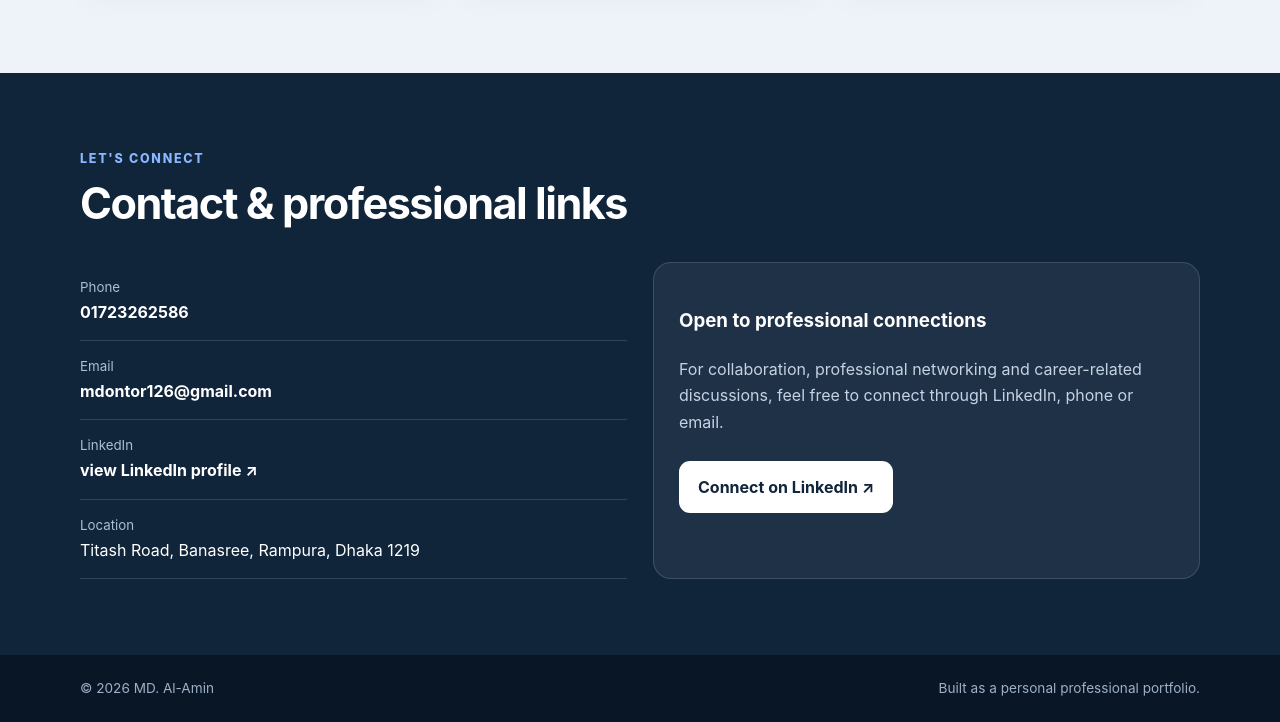
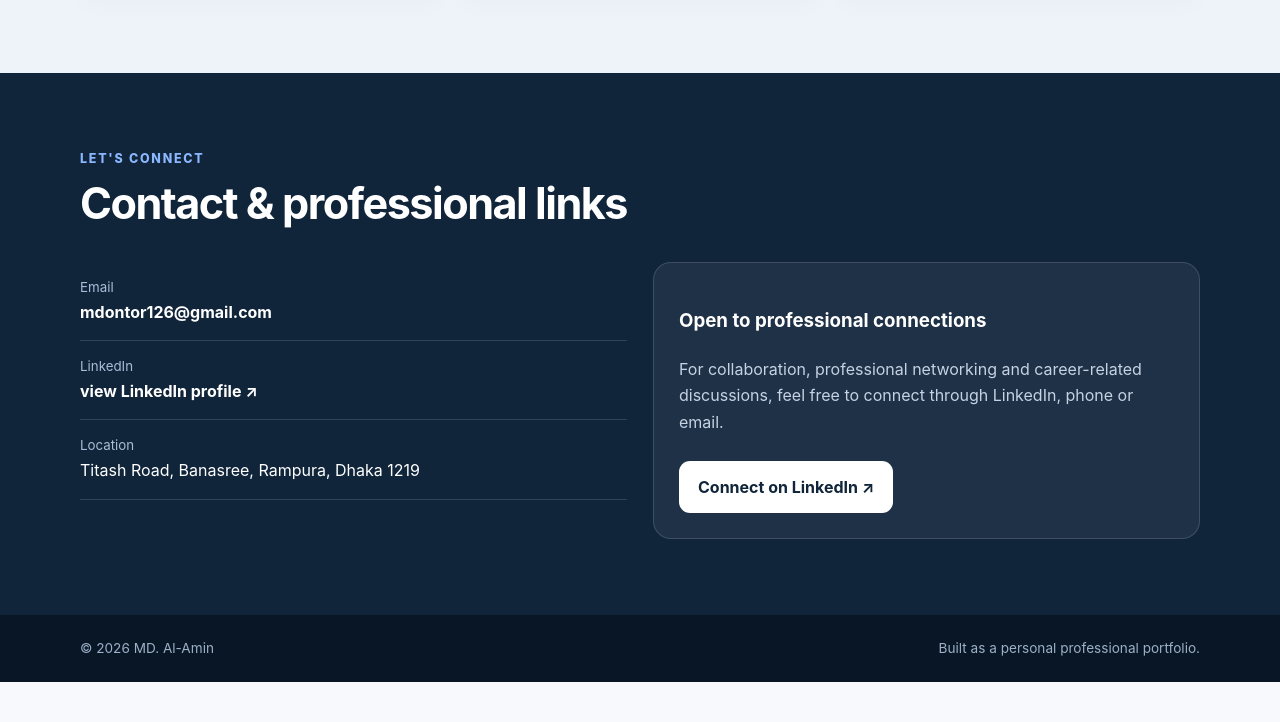
Before and after one commit to ACI-Al-Amin/al-amin-portfolio, a plain HTML site: page index.html in a window 1280 px wide. Shown: the part 5075-5797 px from the top of the page. After the commit the page ends 5757 px from the top, so only its background shows below. Drawn offline with Linux system fonts and the light colour scheme.

Commit message:
Update index.html

```diff
--- a/index.html
+++ b/index.html
@@ -121,7 +121,6 @@ section{padding:76px 0}.section-head{max-width:720px;margin-bottom:32px}.kicker{
 
 <section class="contact" id="contact"><div class="wrap"><div class="section-head"><div class="kicker" style="color:#8bb7ff" data-en="Let's connect" data-bn="যোগাযোগ">Let's connect</div><h2 class="section-title" data-en="Contact & professional links" data-bn="যোগাযোগ ও পেশাগত লিংক">Contact & professional links</h2></div>
 <div class="contact-grid"><div>
-<div class="contact-item"><small>Phone</small><a href="tel:01723262586">01723262586</a></div>
 <div class="contact-item"><small>Email</small><a href="mailto:mdontor126@gmail.com">mdontor126@gmail.com</a></div>
 <div class="contact-item"><small>LinkedIn</small><a href="https://www.linkedin.com/in/md-al-amin-aci-logistics" target="_blank" rel="noreferrer">view LinkedIn profile ↗</a></div>
 <div class="contact-item"><small>Location</small><span data-en="Titash Road, Banasree, Rampura, Dhaka 1219" data-bn="তিতাস রোড, বনশ্রী, রামপুরা, ঢাকা ১২১৯">Titash Road, Banasree, Rampura, Dhaka 1219</span></div>
```
